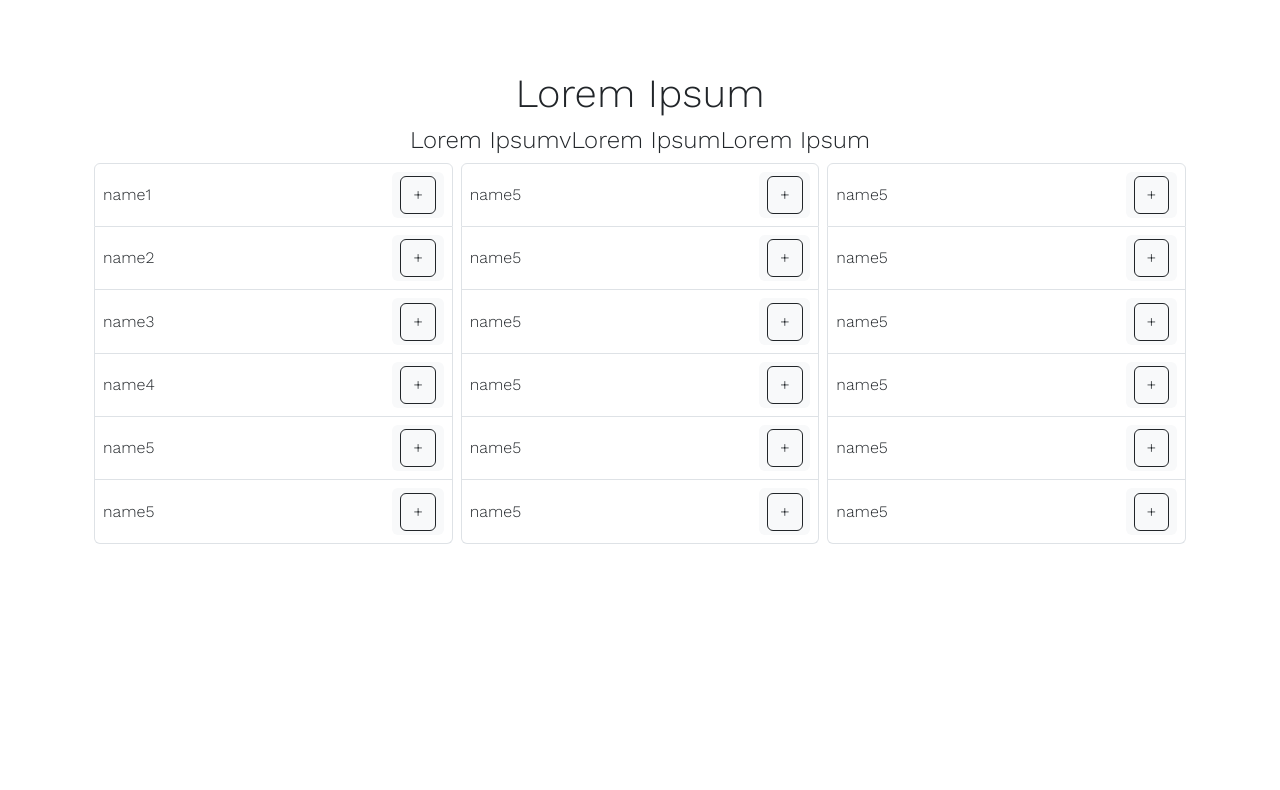
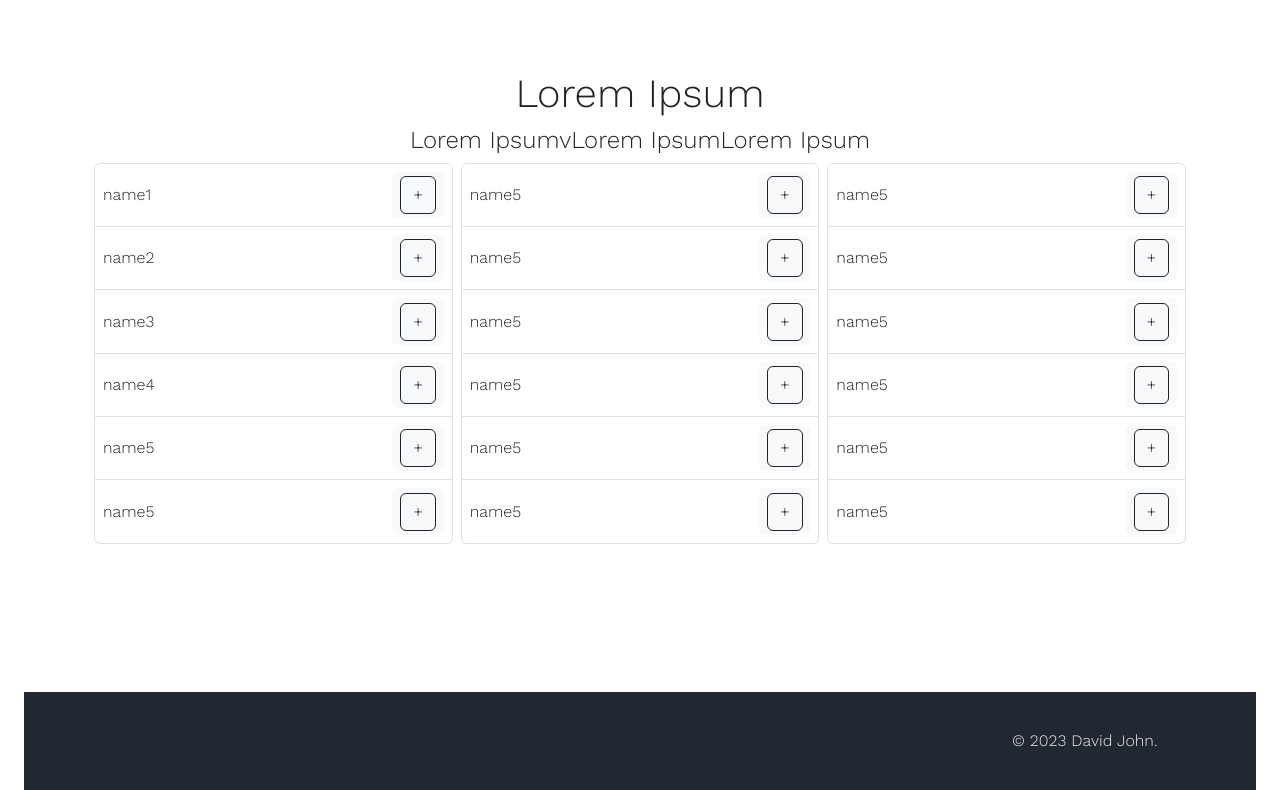
Before and after one commit to DavidJohnnnn/TimeTravel, a React (Create React App) app: page / in a window 1280 px wide. Shown: the part 1133-1923 px from the top of the page. Before the commit the page ends 1725 px from the top, so only its background shows below. Built offline with nearby package versions, Linux system fonts and the light colour scheme; a web font is replaced by a local one.

Commit message:
Created footer (basic with styles

```diff
--- /dev/null
+++ b/src/components/Footer.css
@@ -0,0 +1,18 @@
+.bottomBox {
+    margin-top: 100px;
+    vertical-align: bottom;
+    color: #eeeeee;
+  }
+
+  .bottomDiv {
+    padding: 3% 8%;
+    /* top/bottom left/right */
+    margin: 0;
+    height: auto;
+    background-color: #222831;
+    font-size: 1rem;
+    /* (18px font-size / 2560px width */
+    text-decoration: none;
+    text-align: right;
+    color: #eeeeee;
+  }
--- /dev/null
+++ b/src/components/Footer.js
@@ -0,0 +1,26 @@
+import Container from 'react-bootstrap/Container';
+import Row from 'react-bootstrap/Row';
+import Col from 'react-bootstrap/Col';
+import './Footer.css';
+
+function Footer() {
+    return (
+        <div className="bottomBox">
+            <Container fluid className="bottomDiv">
+                <Row>
+
+                </Row>
+                <Row>
+
+                </Row>
+                <Row>
+                    <Col></Col>
+                    <Col></Col>
+                    <Col>© 2023 David John.</Col>
+                </Row>
+            </Container>
+        </div>
+    )
+}
+
+export default Footer;
--- a/src/components/Home.js
+++ b/src/components/Home.js
@@ -4,6 +4,7 @@ import 'bootstrap/dist/css/bootstrap.min.css';
 import './Page.css';
 import CarouselCards from './CarouselCards';
 import AccordianGroup from './AccordianGroup';
+import Footer from './Footer';
 
 
 function Home() {
@@ -30,6 +31,8 @@ function Home() {
 
       <br />
       <br />
+
+      <Footer />
     </Container>
   );
 }
```
